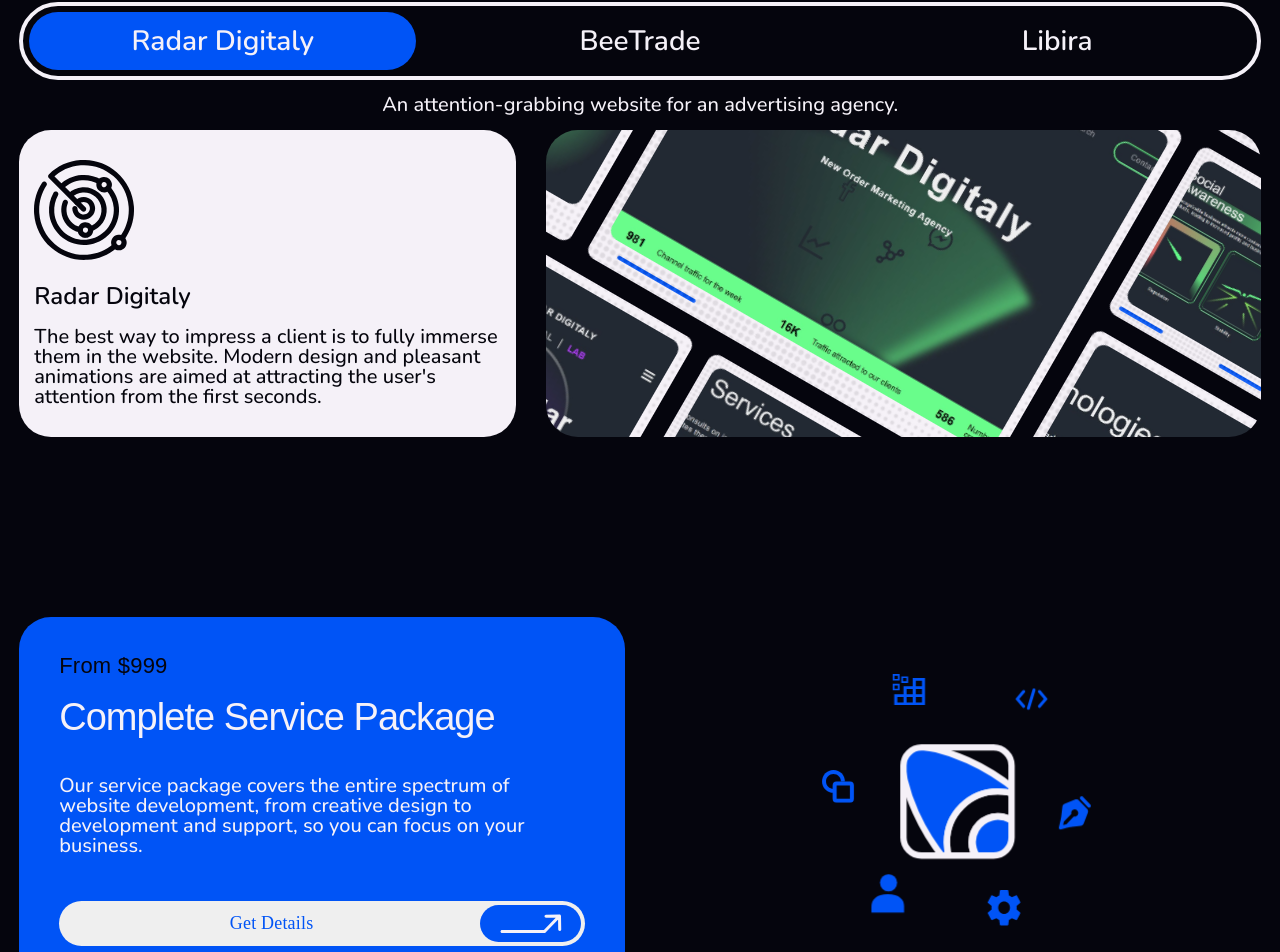
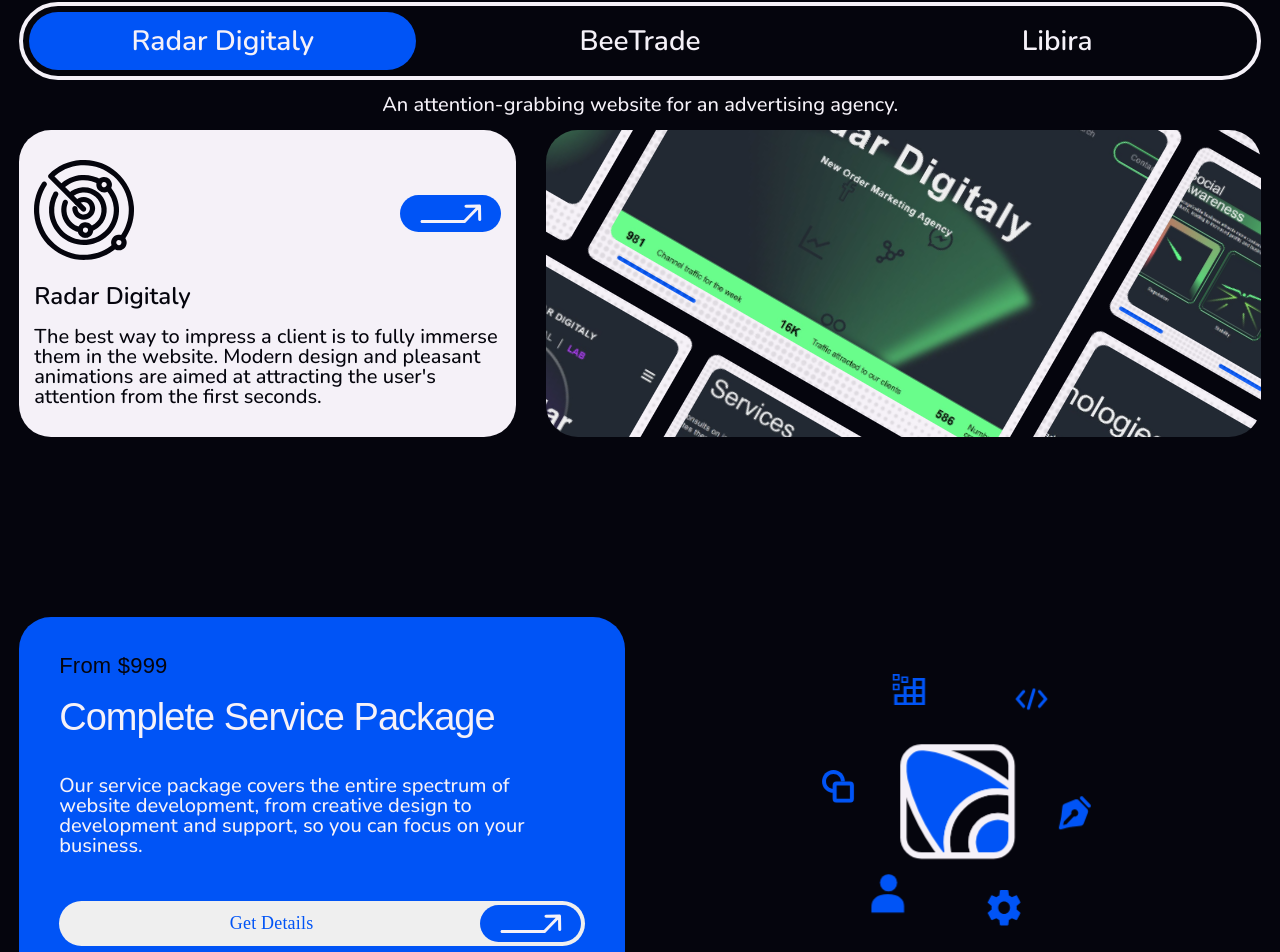
Before and after one commit to matveisch/desight, a Next.js app: page /en in a window 1280 px wide. Shown: the part 2133-3085 px from the top of the page. Built offline with nearby package versions, Linux system fonts and the light colour scheme; a web font is replaced by a local one.

Commit message:
added links to OurWork section; fixed link button

```diff
--- a/src/components/WorkDescription/WorkDescription.module.scss
+++ b/src/components/WorkDescription/WorkDescription.module.scss
@@ -18,6 +18,7 @@
 
     .arrow {
       margin-top: 35px;
+      cursor: pointer;
 
       @media (max-width: 768px) {
         display: none;
--- a/src/components/WorkDescription/WorkDescription.tsx
+++ b/src/components/WorkDescription/WorkDescription.tsx
@@ -1,6 +1,7 @@
 import Image from 'next/image';
 import styles from './WorkDescription.module.scss';
 import arrow from '@images/arrow-link.svg';
+import Link from 'next/link';
 
 type PropsType = {
   icon: string;
@@ -10,7 +11,7 @@ type PropsType = {
 };
 
 export default function WorkDescription(props: PropsType) {
-  const { icon, description, title } = props;
+  const { icon, description, title, link } = props;
   return (
     <div className={styles.workDescription}>
       <div className={styles.head}>
@@ -21,14 +22,17 @@ export default function WorkDescription(props: PropsType) {
         <div className={styles.headDataMobile}>
           <Image src={icon} alt={'icon'} className={styles.icon} />
           <h5>{title}</h5>
-          <Image src={arrow} alt={'arrow-link'} className={styles.arrow} />
+          {link && (
+            <Link href={link} target="_blank">
+              <Image src={arrow} alt={'arrow-link'} className={styles.arrow} />
+            </Link>
+          )}
         </div>
-        <Image
-          src={arrow}
-          alt={'arrow-link'}
-          className={styles.arrow}
-          style={{ visibility: 'hidden' }} // todo: unhide later
-        />
+        {link && (
+          <Link href={link} target="_blank">
+            <Image src={arrow} alt={'arrow-link'} className={styles.arrow} />
+          </Link>
+        )}
       </div>
       <p className={styles.description}>{description}</p>
     </div>
--- a/src/sections/OurWork/OurWork.tsx
+++ b/src/sections/OurWork/OurWork.tsx
@@ -38,7 +38,7 @@ export default function OurWork({ dict, lang }: { dict: SiteContent; lang: 'en'
     {
       title: 'Radar Digitaly',
       icon: radarDig,
-      link: '',
+      link: 'https://www.radardigitaly.com/',
       blockDescription: dict.ourWork.workData.radarDigitaly.blockDescription,
       description: dict.ourWork.workData.radarDigitaly.description,
     },
@@ -46,7 +46,7 @@ export default function OurWork({ dict, lang }: { dict: SiteContent; lang: 'en'
     {
       title: 'BeeTrade',
       icon: beetrade,
-      link: '',
+      link: 'https://book.beetrade.co.il/en',
       blockDescription: dict.ourWork.workData.beeTrade.blockDescription,
       description: dict.ourWork.workData.beeTrade.description,
     },
```
